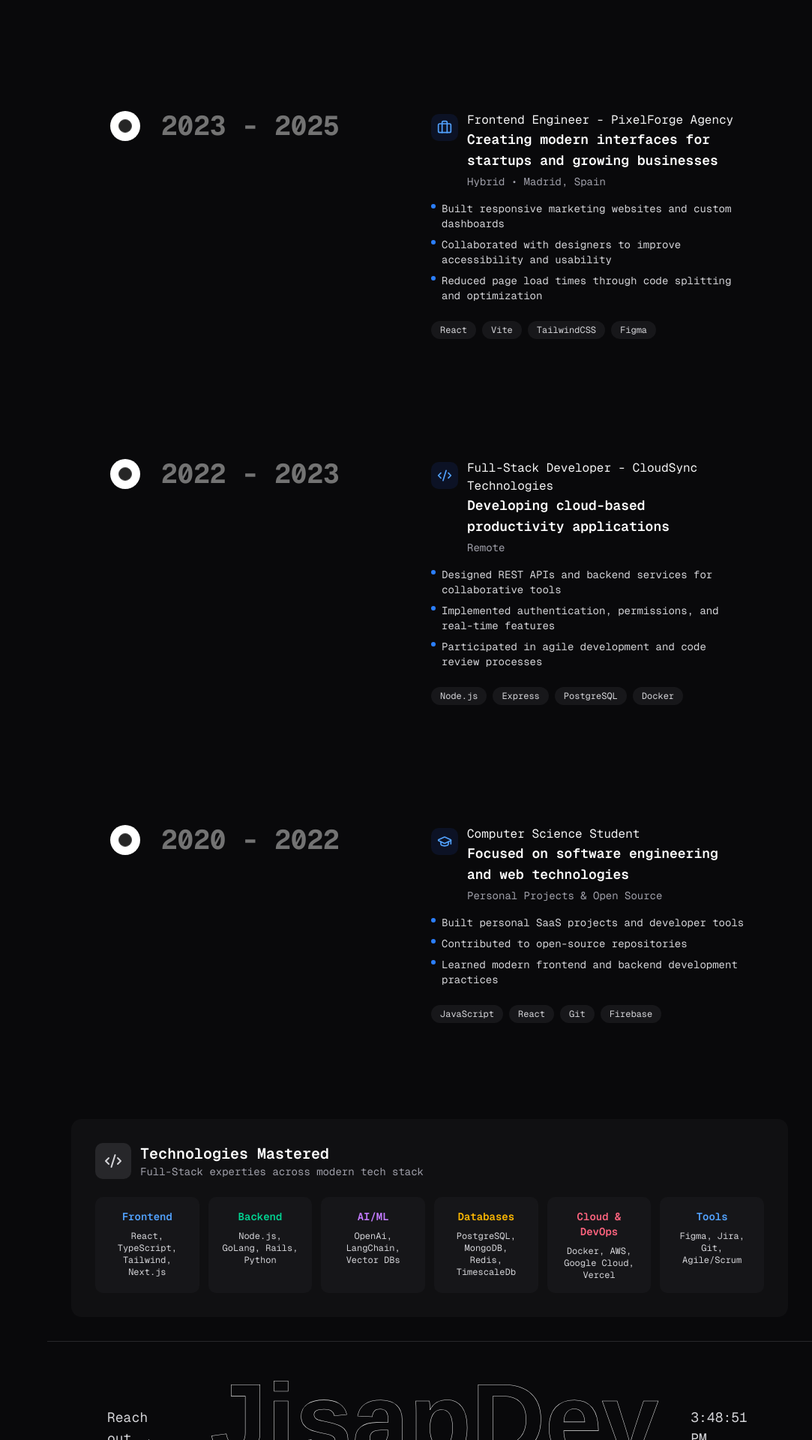
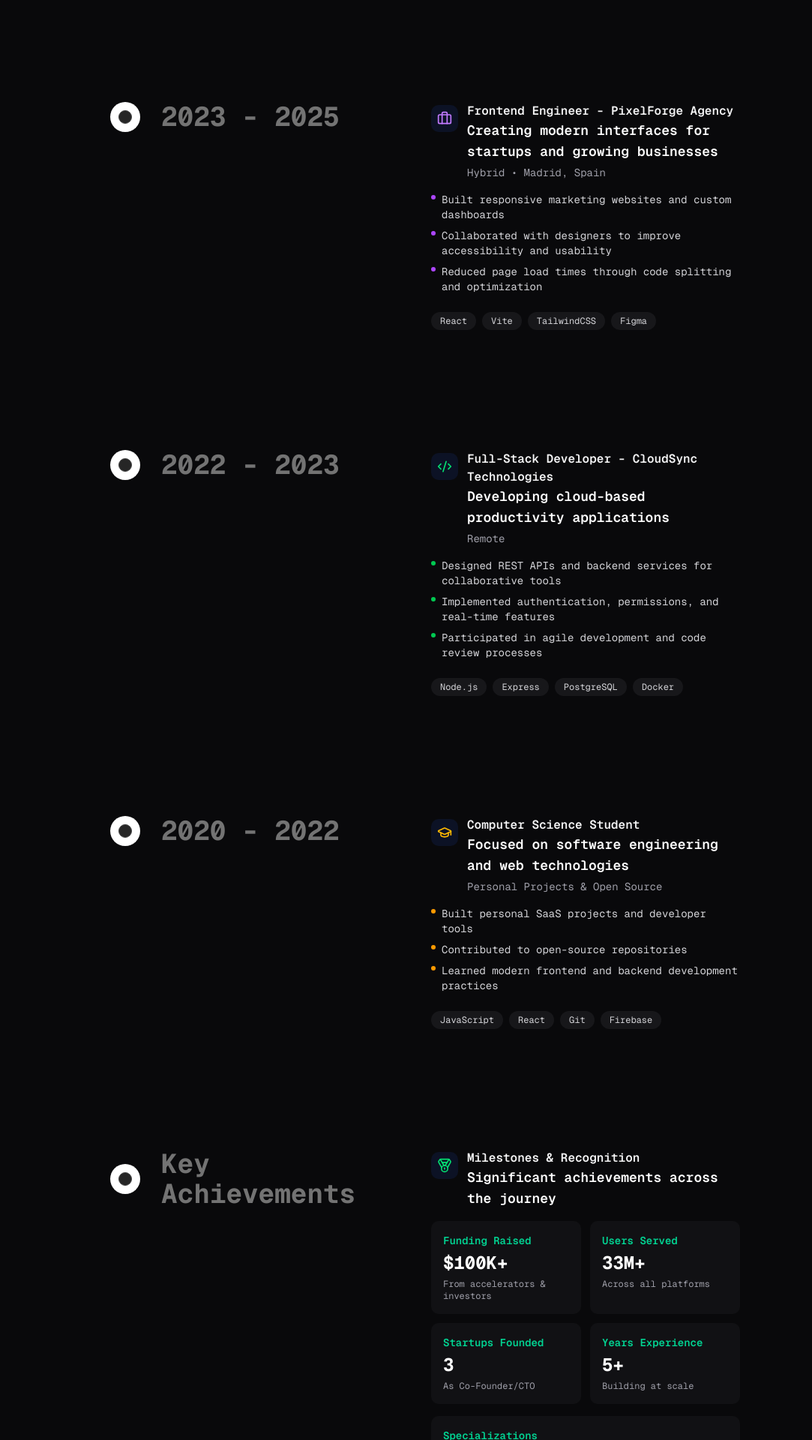
Before and after one commit to Jisap/next16-portfolio-2026, a Next.js app: page /experience in a window 1280 px wide. Shown: the part 880-2800 px from the top of the page at 75% size, without its empty margins (197-1280 px from the left). Built offline with nearby package versions, Linux system fonts and the light colour scheme.

Commit message:
feat: implement professional experience page with reusable timeline component and modular styles

```diff
--- a/app/components/ui/timeline.tsx
+++ b/app/components/ui/timeline.tsx
@@ -1,6 +1,5 @@
 "use client";
 import {
-    useMotionValueEvent,
     useScroll,
     useTransform,
     motion,
@@ -34,45 +33,47 @@ export const Timeline = ({ data }: { data: TimelineEntry[] }) => {
 
     return (
         <div
-            className="w-full bg-zinc-950 font-sans md:px-10"
+            className="w-full bg-zinc-950 font-sans md:px-10 overflow-x-hidden"
             ref={containerRef}
         >
-
             <div ref={ref} className="relative max-w-7xl mx-auto pb-20">
                 {data.map((item, index) => (
                     <div
                         key={index}
-                        className="flex justify-start pt-10 md:pt-40 md:gap-10"
+                        className="flex justify-start pt-8 md:pt-40 md:gap-10"
                     >
-                        <div className="sticky flex flex-col md:flex-row z-40 items-center top-40 self-start max-w-xs lg:max-w-sm md:w-full">
+                        {/* Sticky left column — dot + title (desktop only) */}
+                        <div className="sticky flex flex-col md:flex-row z-40 items-center top-40 self-start max-w-xs lg:max-w-sm md:w-full shrink-0">
                             <div className="h-10 absolute left-3 md:left-3 w-10 rounded-full bg-white flex items-center justify-center">
                                 <div className="h-4 w-4 rounded-full bg-neutral-800 border border-neutral-700 p-2" />
                             </div>
-                            <h3 className="hidden md:block text-xl md:pl-20 md:text-4xl font-bold text-neutral-500 ">
+                            <h3 className="hidden md:block text-xl md:pl-20 md:text-4xl font-bold text-neutral-500">
                                 {item.title}
                             </h3>
                         </div>
 
-                        <div className="relative pl-20 pr-4 md:pl-4 w-full">
-                            <h3 className="md:hidden block text-2xl mb-4 text-left font-bold text-neutral-500 dark:text-neutral-500">
+                        {/* Content column */}
+                        <div className="relative pl-14 pr-3 sm:pl-16 sm:pr-4 md:pl-4 md:pr-6 w-full min-w-0">
+                            {/* Title shown only on mobile */}
+                            <h3 className="md:hidden block text-xl mb-3 text-left font-bold text-neutral-500">
                                 {item.title}
                             </h3>
-                            {item.content}{" "}
+                            {item.content}
                         </div>
                     </div>
                 ))}
+
+                {/* Animated vertical line */}
                 <div
-                    style={{
-                        height: height + "px",
-                    }}
-                    className="absolute md:left-8 left-8 top-0 overflow-hidden w-[2px] bg-[linear-gradient(to_bottom,var(--tw-gradient-stops))] from-transparent from-[0%] via-neutral-200 dark:via-zinc-700 to-transparent to-[99%]  [mask-image:linear-gradient(to_bottom,transparent_0%,black_10%,black_90%,transparent_100%)] "
+                    style={{ height: height + "px" }}
+                    className="absolute left-8 top-0 overflow-hidden w-[2px] bg-[linear-gradient(to_bottom,var(--tw-gradient-stops))] from-transparent from-[0%] via-neutral-200 dark:via-zinc-700 to-transparent to-[99%] [mask-image:linear-gradient(to_bottom,transparent_0%,black_10%,black_90%,transparent_100%)]"
                 >
                     <motion.div
                         style={{
                             height: heightTransform,
                             opacity: opacityTransform,
                         }}
-                        className="absolute inset-x-0 top-0  w-[2px] bg-gradient-to-t from-yellow-500 via-green-500 to-transparent from-[0%] via-[10%] rounded-full"
+                        className="absolute inset-x-0 top-0 w-[2px] bg-gradient-to-t from-yellow-500 via-green-500 to-transparent from-[0%] via-[10%] rounded-full"
                     />
                 </div>
             </div>
--- a/app/data/dummyStyles.ts
+++ b/app/data/dummyStyles.ts
@@ -188,8 +188,6 @@ export const timelineStyles = {
   textEmerald: "text-emerald-400",
   textCyan: "text-cyan-400",
 };
-
-
 
 export const aboutPageStyles = {
   // Layout and container styles
--- a/app/experience/page.tsx
+++ b/app/experience/page.tsx
@@ -6,16 +6,13 @@ import {
   Code2,
   Code2Icon,
   GraduationCap,
+  Medal,
   Rocket,
   Users,
 } from "lucide-react";
 import Link from "next/link";
 import { timelineStyles as s } from "../data/dummyStyles";
 import { Timeline } from "../components/ui/timeline";
-
-
-
-
 
 const TimelineDemo = () => {
 
@@ -28,14 +25,11 @@ const TimelineDemo = () => {
             <div className={s.iconContainerBlue}>
               <Rocket className={s.iconBlue} />
             </div>
-
             <div>
-              <h3>Senior Full-Stack Developer - Kai Digital Studio</h3>
-
+              <h3 className="text-zinc-100 font-semibold text-sm sm:text-base">Senior Full-Stack Developer - Kai Digital Studio</h3>
               <p className={s.contentTitle}>
                 Building scalable SaaS platforms and AI-powered tools
               </p>
-
               <p className={s.contentSubtitle}>
                 Remote • International Clients
               </p>
@@ -73,16 +67,13 @@ const TimelineDemo = () => {
         <div className={s.itemContainer}>
           <div className={s.itemFlexContainer}>
             <div className={s.iconContainerBlue}>
-              <Briefcase className={s.iconBlue} />
+              <Briefcase className={s.iconPurple} />
             </div>
-
             <div>
-              <h3>Frontend Engineer - PixelForge Agency</h3>
-
+              <h3 className="text-zinc-100 font-semibold text-sm sm:text-base">Frontend Engineer - PixelForge Agency</h3>
               <p className={s.contentTitle}>
                 Creating modern interfaces for startups and growing businesses
               </p>
-
               <p className={s.contentSubtitle}>
                 Hybrid • Madrid, Spain
               </p>
@@ -91,15 +82,15 @@ const TimelineDemo = () => {
 
           <ul className={s.list}>
             <li className={s.listItem}>
-              <span className={s.bulletBlue}></span>
+              <span className={s.bulletPurple}></span>
               Built responsive marketing websites and custom dashboards
             </li>
             <li className={s.listItem}>
-              <span className={s.bulletBlue}></span>
+              <span className={s.bulletPurple}></span>
               Collaborated with designers to improve accessibility and usability
             </li>
             <li className={s.listItem}>
-              <span className={s.bulletBlue}></span>
+              <span className={s.bulletPurple}></span>
               Reduced page load times through code splitting and optimization
             </li>
           </ul>
@@ -120,16 +111,13 @@ const TimelineDemo = () => {
         <div className={s.itemContainer}>
           <div className={s.itemFlexContainer}>
             <div className={s.iconContainerBlue}>
-              <Code2 className={s.iconBlue} />
+              <Code2 className={s.iconGreen} />
             </div>
-
             <div>
-              <h3>Full-Stack Developer - CloudSync Technologies</h3>
-
+              <h3 className="text-zinc-100 font-semibold text-sm sm:text-base">Full-Stack Developer - CloudSync Technologies</h3>
               <p className={s.contentTitle}>
                 Developing cloud-based productivity applications
               </p>
-
               <p className={s.contentSubtitle}>
                 Remote
               </p>
@@ -138,15 +126,15 @@ const TimelineDemo = () => {
 
           <ul className={s.list}>
             <li className={s.listItem}>
-              <span className={s.bulletBlue}></span>
+              <span className={s.bulletGreen}></span>
               Designed REST APIs and backend services for collaborative tools
             </li>
             <li className={s.listItem}>
-              <span className={s.bulletBlue}></span>
+              <span className={s.bulletGreen}></span>
               Implemented authentication, permissions, and real-time features
             </li>
             <li className={s.listItem}>
-              <span className={s.bulletBlue}></span>
+              <span className={s.bulletGreen}></span>
               Participated in agile development and code review processes
             </li>
           </ul>
@@ -167,16 +155,13 @@ const TimelineDemo = () => {
         <div className={s.itemContainer}>
           <div className={s.itemFlexContainer}>
             <div className={s.iconContainerBlue}>
-              <GraduationCap className={s.iconBlue} />
+              <GraduationCap className={s.iconAmber} />
             </div>
-
             <div>
-              <h3>Computer Science Student</h3>
-
+              <h3 className="text-zinc-100 font-semibold text-sm sm:text-base">Computer Science Student</h3>
               <p className={s.contentTitle}>
                 Focused on software engineering and web technologies
               </p>
-
               <p className={s.contentSubtitle}>
                 Personal Projects & Open Source
               </p>
@@ -185,15 +170,15 @@ const TimelineDemo = () => {
 
           <ul className={s.list}>
             <li className={s.listItem}>
-              <span className={s.bulletBlue}></span>
+              <span className={s.bulletAmber}></span>
               Built personal SaaS projects and developer tools
             </li>
             <li className={s.listItem}>
-              <span className={s.bulletBlue}></span>
+              <span className={s.bulletAmber}></span>
               Contributed to open-source repositories
             </li>
             <li className={s.listItem}>
-              <span className={s.bulletBlue}></span>
+              <span className={s.bulletAmber}></span>
               Learned modern frontend and backend development practices
             </li>
           </ul>
@@ -206,6 +191,58 @@ const TimelineDemo = () => {
           </div>
         </div>
       )
+    },
+
+    {
+      title: "Key Achievements",
+      content: (
+        <div className={s.itemContainer}>
+          <div className={s.itemFlexContainer}>
+            <div className={s.iconContainerBlue}>
+              <Medal className={s.iconGreen} />
+            </div>
+            <div>
+              <h3 className="text-zinc-100 font-semibold text-sm sm:text-base">Milestones & Recognition</h3>
+              <p className={s.contentTitle}>
+                Significant achievements across the journey
+              </p>
+            </div>
+          </div>
+
+          <div className={s.achievementGrid}>
+            <div className={s.achievementCard}>
+              <div className={s.achievementCardTitle}>Funding Raised</div>
+              <div className={s.achievementCardValue}>$100K+</div>
+              <div className={s.achievementCardSub}>From accelerators & investors</div>
+            </div>
+            <div className={s.achievementCard}>
+              <div className={s.achievementCardTitle}>Users Served</div>
+              <div className={s.achievementCardValue}>33M+</div>
+              <div className={s.achievementCardSub}>Across all platforms</div>
+            </div>
+            <div className={s.achievementCard}>
+              <div className={s.achievementCardTitle}>Startups Founded</div>
+              <div className={s.achievementCardValue}>3</div>
+              <div className={s.achievementCardSub}>As Co-Founder/CTO</div>
+            </div>
+            <div className={s.achievementCard}>
+              <div className={s.achievementCardTitle}>Years Experience</div>
+              <div className={s.achievementCardValue}>5+</div>
+              <div className={s.achievementCardSub}>Building at scale</div>
+            </div>
+          </div>
+
+          <div className={s.specializationContainer}>
+            <div className={s.specializationTitle}>Specializations</div>
+            <div className={s.specializationBadgesContainer}>
+              <span className={s.specializationBadge}>AI/ML Applications</span>
+              <span className={s.specializationBadge}>Startup Scaling</span>
+              <span className={s.specializationBadge}>Full-Stack Development</span>
+              <span className={s.specializationBadge}>Team Leadership</span>
+            </div>
+          </div>
+        </div>
+      )
     }
   ];
 
@@ -213,15 +250,13 @@ const TimelineDemo = () => {
     <div className={s.container}>
       <div className={s.innerContainer}>
         <div className="mb-8">
-          <div className={s.timelineBadge}>
           <span className={s.timelineBadge}>Career Timeline</span>
-          </div>
 
-          <h1 className={s.mainTitle}>Changelog from my journey </h1>
+          <h1 className={s.mainTitle}>Changelog from my journey</h1>
 
           <p className={s.mainParagraph}>
-            I&apos;ve been working at kay.ai for the pas 1.5 years
-            <br />
+            I&apos;ve been working at kay.ai for the past 1.5 years.
+            <br className="hidden sm:block" />
             Here&apos;s a timeline of my journey across multiple startups and projects.
           </p>
 
@@ -230,7 +265,6 @@ const TimelineDemo = () => {
               <div className={`${s.legendDot} bg-blue-500`}></div>
               <span className={s.legendText}>Current Role</span>
             </div>
-
             <div className={s.legendItem}>
               <div className={`${s.legendDot} bg-purple-500`}></div>
               <span className={s.legendText}>AI Startup</span>
@@ -244,86 +278,47 @@ const TimelineDemo = () => {
 
         <Timeline data={data} />
 
-        <div>
         <div className={s.techSectionContainer}>
           <div className={s.techSectionHeader}>
             <div className={s.techSectionIconContainer}>
               <Code2Icon className={s.techSectionIcon} />
             </div>
-
             <div>
-                <h3 className={s.techSectionTitle}> Technologies Mastered</h3>
-                <p className={s.techSectionSubtitle}>Full-Stack experties across modern tech stack</p>
+              <h3 className={s.techSectionTitle}>Technologies Mastered</h3>
+              <p className={s.techSectionSubtitle}>Full-stack expertise across the modern tech stack</p>
             </div>
           </div>
 
           <div className={s.techGrid}>
             <div className={s.techCard}>
-                <div className={`${s.techCardTitle} ${s.textBlue}`}>
-                  Frontend
+              <div className={`${s.techCardTitle} ${s.textBlue}`}>Frontend</div>
+              <div className={s.techCardContent}>React, TypeScript, Tailwind, Next.js</div>
             </div>
-
-                <div className={s.techCardContent}>
-                  React, TypeScript, Tailwind, Next.js
+            <div className={s.techCard}>
+              <div className={`${s.techCardTitle} ${s.textEmerald}`}>Backend</div>
+              <div className={s.techCardContent}>Node.js, GoLang, Rails, Python</div>
             </div>
+            <div className={s.techCard}>
+              <div className={`${s.techCardTitle} ${s.textPurple}`}>AI/ML</div>
+              <div className={s.techCardContent}>OpenAI, LangChain, Vector DBs</div>
             </div>
-
             <div className={s.techCard}>
-                <div className={`${s.techCardTitle} ${s.textEmerald}`}>
-                  Backend
+              <div className={`${s.techCardTitle} ${s.textAmber}`}>Databases</div>
+              <div className={s.techCardContent}>PostgreSQL, MongoDB, Redis, TimescaleDB</div>
             </div>
-
-                <div className={s.techCardContent}>
-                  Node.js, GoLang, Rails, Python
+            <div className={s.techCard}>
+              <div className={`${s.techCardTitle} ${s.textRose}`}>Cloud & DevOps</div>
+              <div className={s.techCardContent}>Docker, AWS, Google Cloud, Vercel</div>
             </div>
-              </div>
-
             <div className={s.techCard}>
-                <div className={`${s.techCardTitle} ${s.textPurple}`}>
-                  AI/ML
-                </div>
-
-                <div className={s.techCardContent}>
-                  OpenAi, LangChain, Vector DBs
-                </div>
-              </div>
-
-              <div className={s.techCard}>
-                <div className={`${s.techCardTitle} ${s.textAmber}`}>
-                  Databases
-                </div>
-
-                <div className={s.techCardContent}>
-                  PostgreSQL, MongoDB, Redis, TimescaleDb
-                </div>
-              </div>
-
-              <div className={s.techCard}>
-                <div className={`${s.techCardTitle} ${s.textRose}`}>
-                  Cloud & DevOps
-                </div>
-
-                <div className={s.techCardContent}>
-                  Docker, AWS, Google Cloud, Vercel
-                </div>
-              </div>
-
-              <div className={s.techCard}>
-                <div className={`${s.techCardTitle} ${s.textBlue}`}>
-                  Tools
-                </div>
-
-                <div className={s.techCardContent}>
-                  Figma, Jira, Git, Agile/Scrum
-                </div>
-              </div>
-
+              <div className={`${s.techCardTitle} ${s.textBlue}`}>Tools</div>
+              <div className={s.techCardContent}>Figma, Jira, Git, Agile/Scrum</div>
             </div>
           </div>
         </div>
       </div>
     </div>
-  )
-}
+  );
+};
 
-export default TimelineDemo
+export default TimelineDemo;
```
Lines whose indentation alone changed are shown as unchanged.
